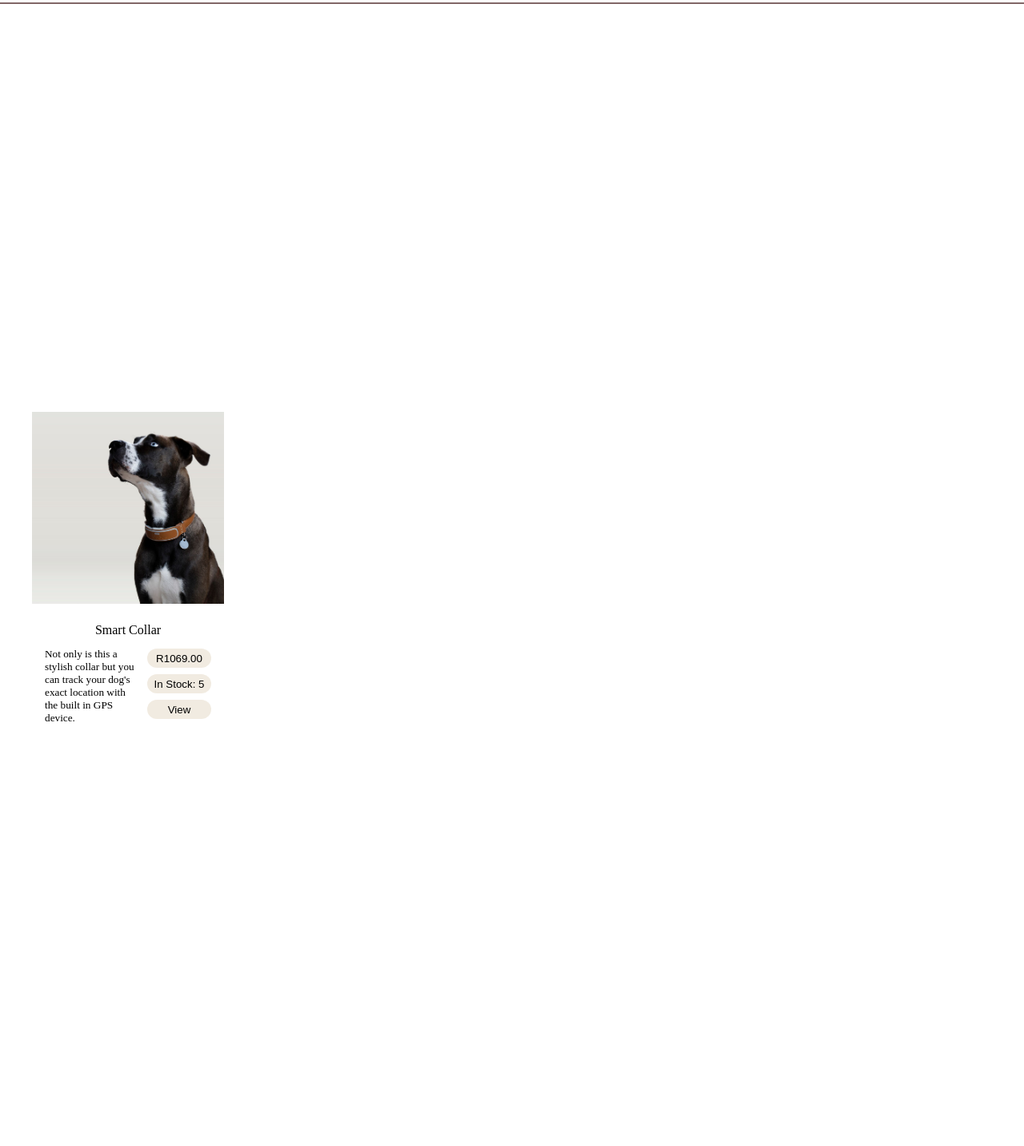
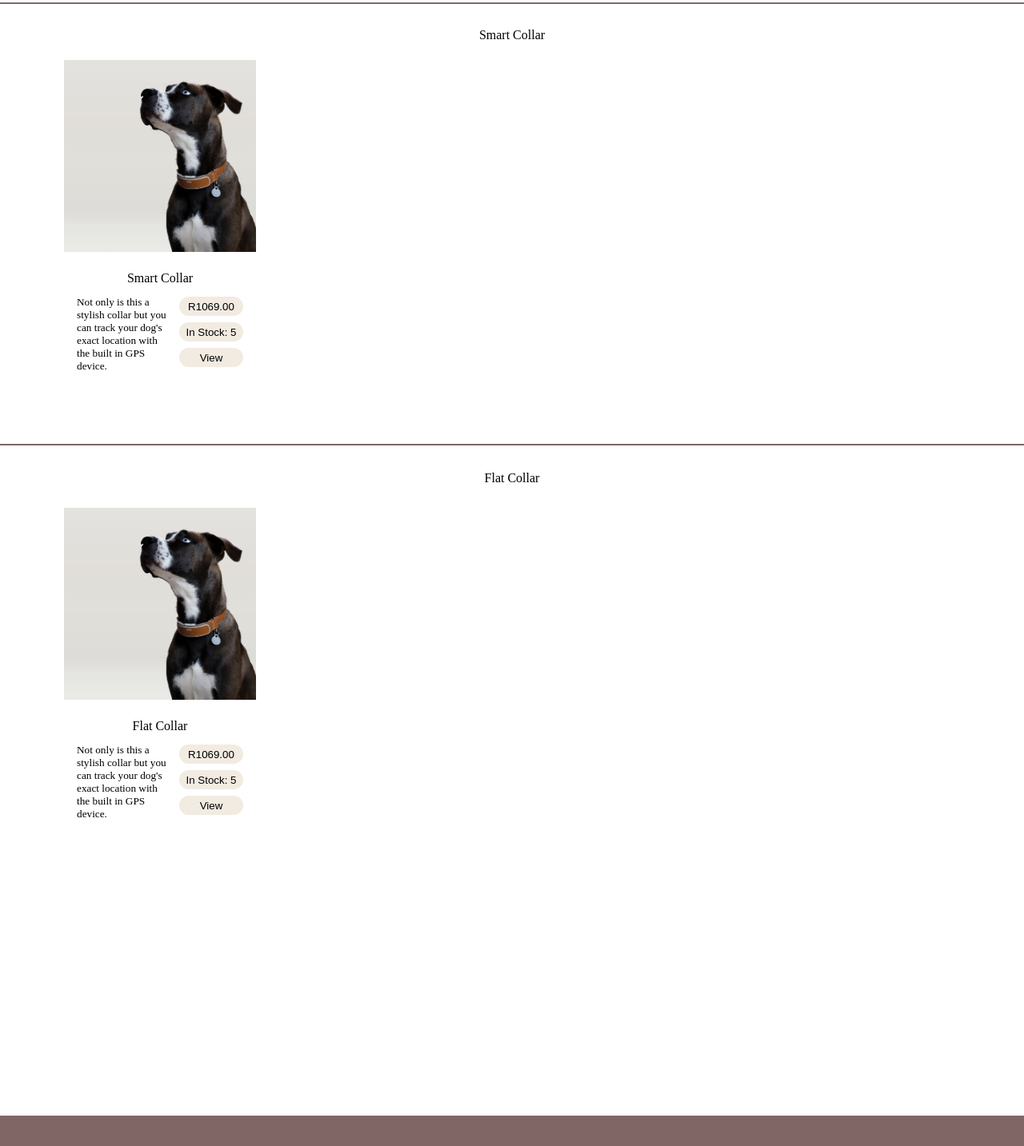
Before and after one commit to anchenayres/term3-project, a React (Create React App) app in the folder client/: page /Products in a window 1280 px wide. Shown: the part 45-1478 px from the top of the page at 80% size. Before the commit the page ends 1056 px from the top, so only its background shows below. Built offline with nearby package versions, Linux system fonts and the light colour scheme.

Commit message:
progress mark 1
need to do ADMIN pages and complete functionality

```diff
--- a/client/src/Components/Products.js
+++ b/client/src/Components/Products.js
@@ -17,9 +17,13 @@ const Products = () => {
 
     </div>
 
-    <div className="carousel">
-        <div className="carousel-1"></div>
-        <div className="carousel-1-info">
+    <div className="latest1-block">Smart Collar</div>
+    <div className="latest2-block">Flat Collar</div>
+
+
+    <div className="carouselpro">
+        <div className="carousel-pro"></div>
+        <div className="carousel-pro-info">
             <h6>Smart Collar</h6>
             <h5>Not only is this a stylish collar but you can track your dog's exact location with the built in GPS device.</h5></div>
         <button className="view-block"><a href="/Individual">View</a></button>
@@ -27,6 +31,19 @@ const Products = () => {
         <button className="price-block">R1069.00</button>
     </div>
 
+    <div className="carouselpro2">
+        <div className="carousel-pro2"></div>
+        <div className="carousel-pro2-info">
+            <h6>Flat Collar</h6>
+            <h5>Not only is this a stylish collar but you can track your dog's exact location with the built in GPS device.</h5></div>
+        <button className="view-block"><a href="/Individual">View</a></button>
+        <button className="stock-block">In Stock: 5</button>
+        <button className="price-block">R1069.00</button>
+    </div>
+
+    <div className="footer"></div>
+
+
     </>
     )
 };
--- a/client/src/index.css
+++ b/client/src/index.css
@@ -130,7 +130,6 @@ html, p, body {
   width: 30vh;
   background-color: rgb(255, 255, 255);
   text-align: center;
-
 }
 .carousel-2-info {
   color: rgb(0, 0, 0);
--- a/client/src/products.css
+++ b/client/src/products.css
@@ -0,0 +1,86 @@
+.latest1-block {
+    color: rgb(0, 0, 0);
+    position: absolute;
+    margin-top: 10vh;
+    font-size: 2vh;
+    height: 3vh;
+    width: 100%;
+    text-align: center;
+}
+.latest2-block {
+    border-top: 2px solid rgb(129, 102, 102);
+    position: absolute;
+    margin-top: 75vh;
+    font-size: 2vh;
+    height: 3vh;
+    padding-top: 4vh;
+    width: 100%;
+    text-align: center;
+}
+.carouselpro {
+    color: rgb(0, 0, 0);
+    position: absolute;
+    margin-top: 15vh;
+    font-size: 2vh;
+    height: 30vh;
+    width: 30vh;
+    margin-left: 10vh;
+    background-color: blue;
+    background-image: url("./Images/logindog.jpeg");
+    background-repeat: no-repeat;
+    background-size: cover;
+  }
+
+.carousel-pro-info {
+  color: rgb(0, 0, 0);
+  position: absolute;
+  margin-top: 32vh;
+  font-size: 2vh;
+  height: 20vh;
+  width: 30vh;
+  background-color: rgb(255, 255, 255);
+  text-align: center;
+}
+  .carousel-1-info {
+    color: rgb(0, 0, 0);
+    position: absolute;
+    margin-top: 32vh;
+    font-size: 2vh;
+    height: 30vh;
+    width: 30vh;
+    background-color: rgb(255, 255, 255);
+    text-align: center;
+  }
+
+  .carouselpro2 {
+    color: rgb(0, 0, 0);
+    position: absolute;
+    margin-top: 85vh;
+    font-size: 2vh;
+    height: 30vh;
+    width: 30vh;
+    margin-left: 10vh;
+    background-color: blue;
+    background-image: url("./Images/logindog.jpeg");
+    background-repeat: no-repeat;
+    background-size: cover;
+  }
+
+.carousel-pro2-info {
+  color: rgb(0, 0, 0);
+  position: absolute;
+  margin-top: 32vh;
+  font-size: 2vh;
+  height: 20vh;
+  width: 30vh;
+  background-color: rgb(255, 255, 255);
+  text-align: center;
+}
+
+.footer {
+    height: 5vh;
+    width: 100%;
+    background-color: rgb(129, 102, 102);
+    position: absolute;
+    margin-top: 180vh;
+  }
```
